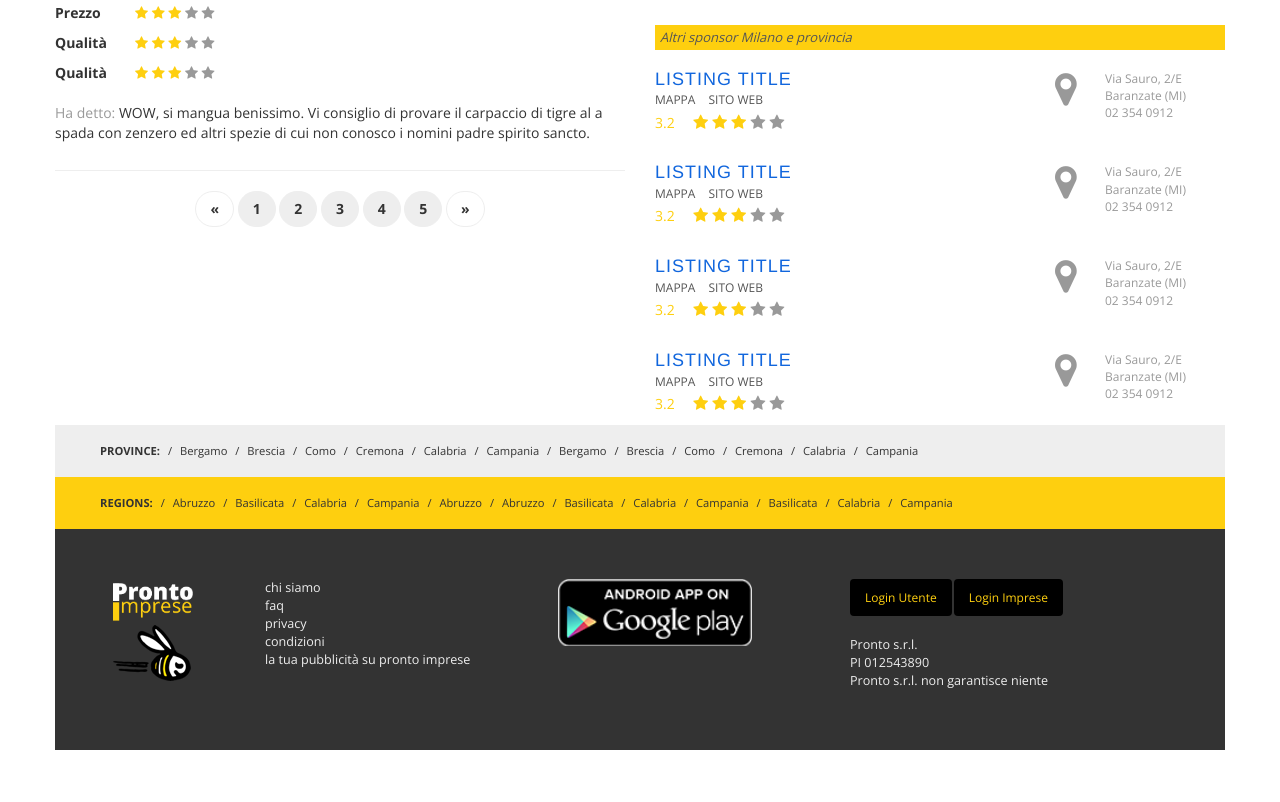
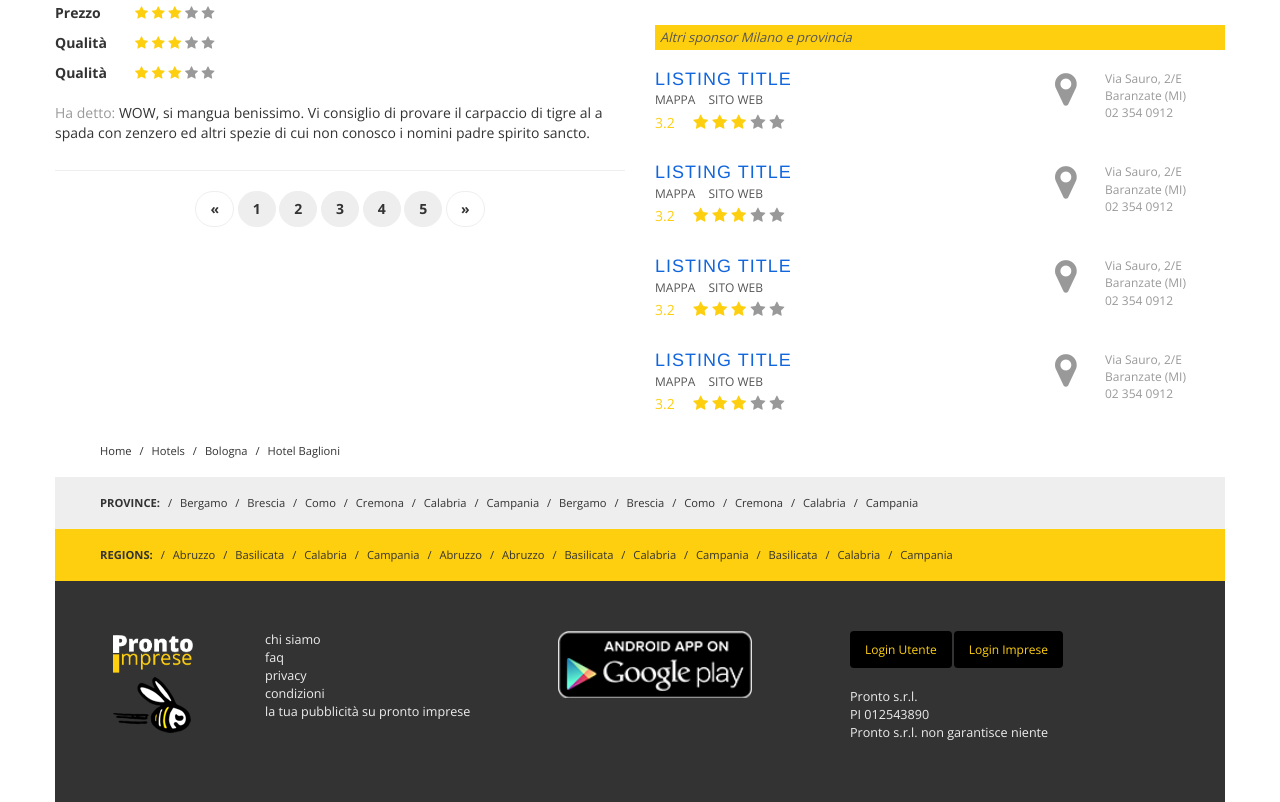
Before and after one commit to derrybirkett/prontoimprese, a website: page app/scheda.html in a window 1280 px wide. Shown: the part 1043-1845 px from the top of the page. Before the commit the page ends 1793 px from the top, so only its background shows below. Drawn offline with nearby package versions, Linux system fonts and the light colour scheme; files that its build step writes are made by us from their sources.

Commit message:
Add breadcrumbs to scheda footer

```diff
--- a/app/scheda.html
+++ b/app/scheda.html
@@ -715,6 +715,16 @@
             </div>
             </section><!-- /body -->
 
+            <!-- Breacrumbs -->
+            <div class="prefooter row">
+                <ul class="breadcrumb">
+                    <li><a href="">Home</a></li>
+                    <li><a href="">Hotels</a></li>
+                    <li><a href="">Bologna</a></li>
+                    <li><a href="">Hotel Baglioni</a></li>
+                </ul>
+            </div>
+
             <!-- Block Province -->
             <div class="prefooter province grey row">
                     <ul class="breadcrumb">
```
